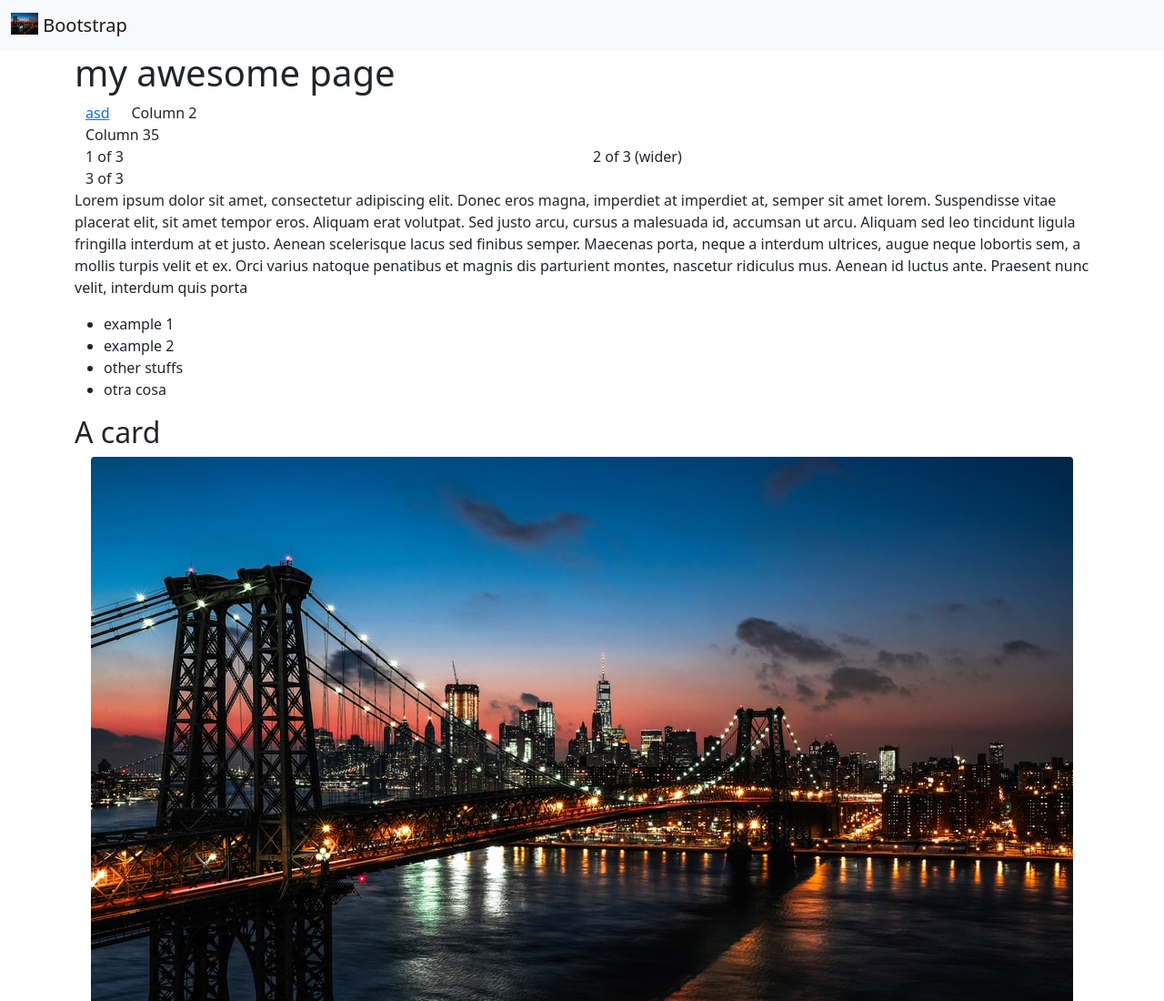
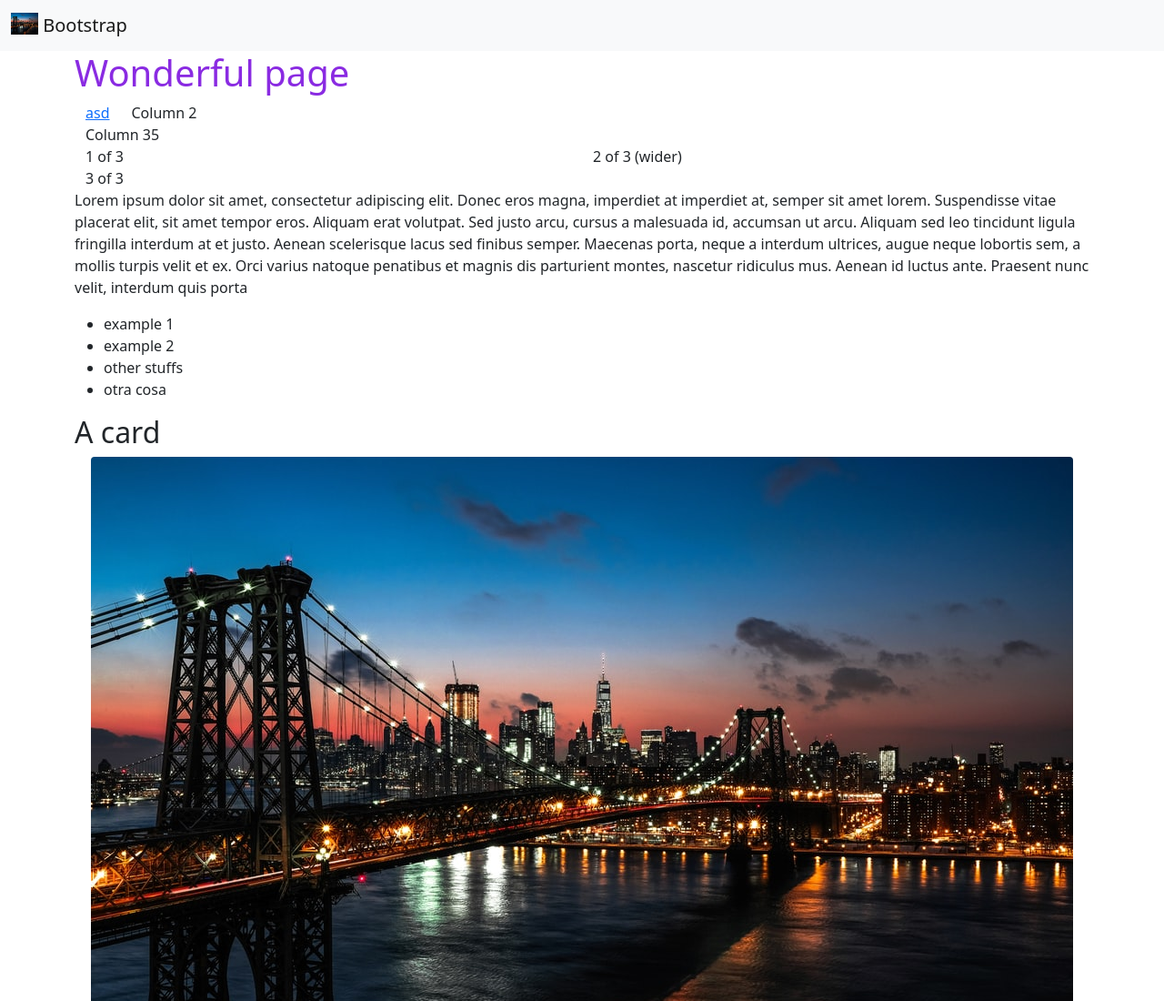
Before and after one commit to mauriciodelrio/ejercicios-clase, a plain HTML site: page index.html in a window 1280 px wide. Shown: the top 1100 px of the page at 91% size. Drawn offline with nearby package versions, Linux system fonts and the light colour scheme.

Commit message:
he modificado los archivos html y css

```diff
--- a/index.html
+++ b/index.html
@@ -31,7 +31,7 @@
     </div>
     <div class="content-page container">
       <div>
-        <h1>my awesome page</h1>
+        <h1>Wonderful page</h1>
         <div class="container">
           <div class="row row-cols-auto">
             <div class="col">
--- a/style.css
+++ b/style.css
@@ -0,0 +1,3 @@
+h1{
+  color:blueviolet;
+}
```
